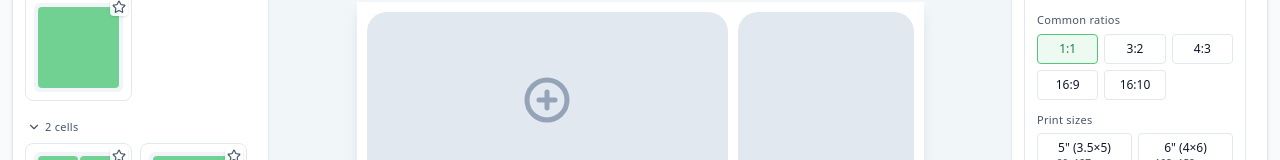
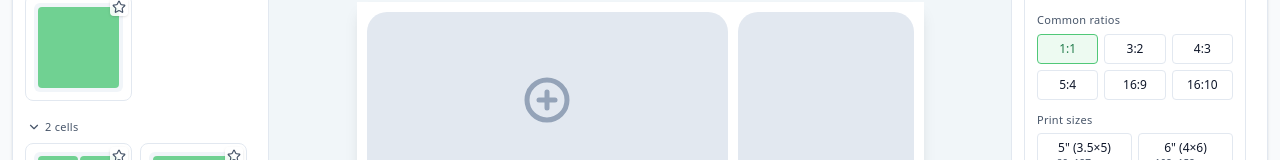
Before and after one commit to fearless9653/fusion, a Vue app: page / in a window 1280 px wide. Shown: the part 162-322 px from the top of the page. Built offline with nearby package versions, Linux system fonts and the light colour scheme.

Commit message:
feat(aspect): add common 5:4 ratio after 4:3

```diff
--- a/src/features/export/computeExportSize.ts
+++ b/src/features/export/computeExportSize.ts
@@ -86,6 +86,7 @@ export const ASPECT_RATIO_PRESETS: Array<{ id: string; ratio: AspectRatio }> = [
   { id: '1:1', ratio: { width: 1, height: 1 } },
   { id: '3:2', ratio: { width: 3, height: 2 } },
   { id: '4:3', ratio: { width: 4, height: 3 } },
+  { id: '5:4', ratio: { width: 5, height: 4 } },
   { id: '16:9', ratio: { width: 16, height: 9 } },
   { id: '16:10', ratio: { width: 16, height: 10 } },
 ]
```
Also changed, not shown: 1 other file (tests, documents, lock files or other folders).
